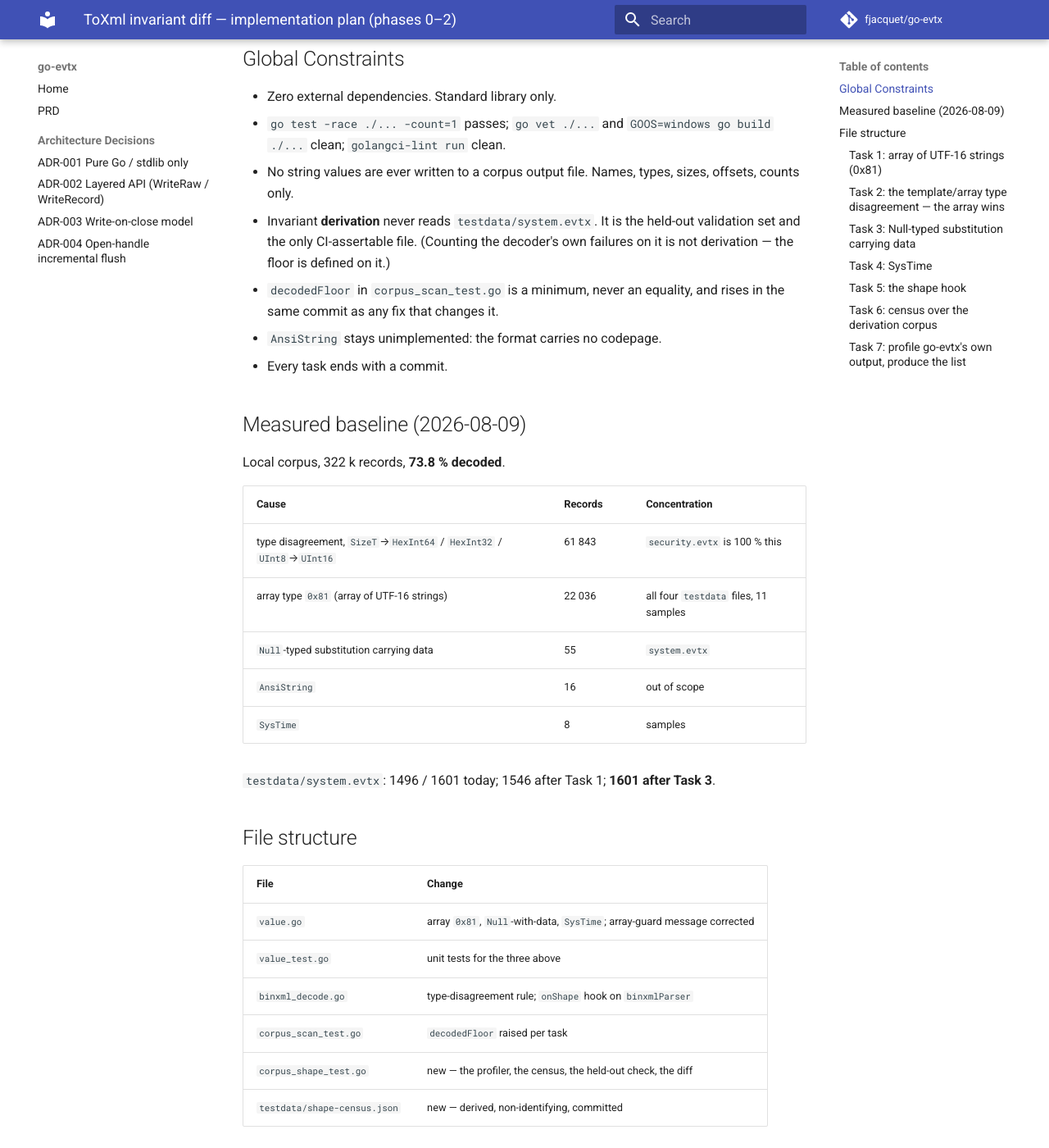
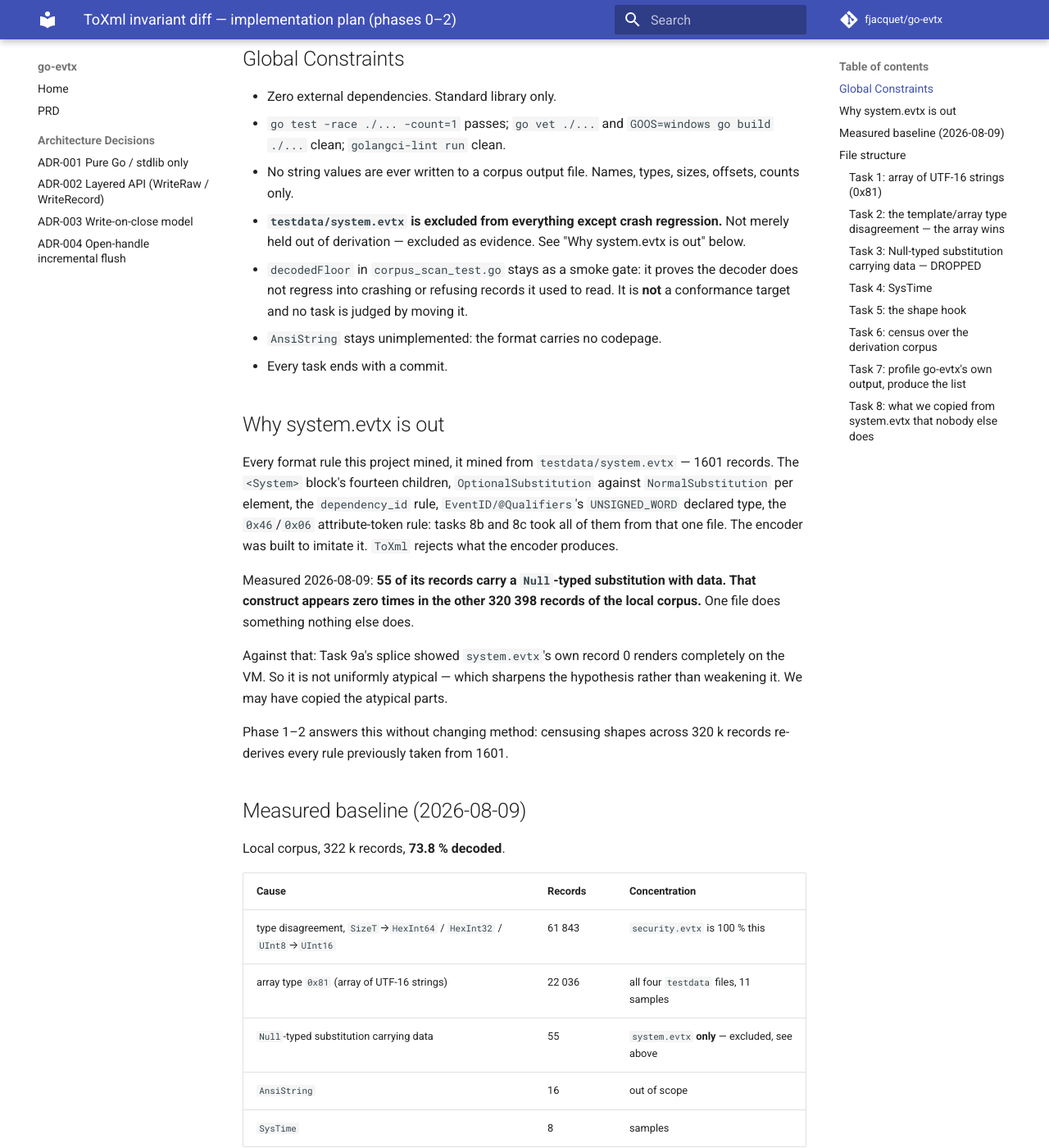
Before and after one commit to fjacquet/go-evtx, an MkDocs documentation site: the page built from docs/superpowers/plans/2026-08-09-toxml-invariant-diff.md, in a window 1280 px wide and 1400 px high, scrolled down 486 px. Shown: the whole window at 82% size. Built offline with MkDocs 1.6.1 and Material for MkDocs 9.7.7, drawn with Linux system fonts in a browser that asks for light colours; comment, search, counter and statistics services are not loaded; some of the changed text lies outside the part shown.

Commit message:
docs: exclude system.evtx as evidence; drop the Null-with-data task, add task 8
Measured: 55 records of testdata/system.evtx carry a Null-typed
substitution with data. That construct appears zero times in the other
320398 records of the local corpus. One file does something nothing else
does — and it is the file every format rule this project mined was mined
from. Tasks 8b and 8c took the <System> block's fourteen children, the
per-element OptionalSubstitution choice, the dependency_id rule,
EventID/@Qualifiers's declared type and the 0x46/0x06 attribute-token
rule from it. The encoder was built to imitate it, and ToXml rejects what
the encoder produces.

Task 9a's splice showed its record 0 renders fine on the VM, so it is not
uniformly atypical. The hypothesis is narrower and better: we copied the
atypical parts.

Consequences: system.evtx drops from held-out validation to excluded as
evidence; decodedFloor stops being a target and becomes a crash-regression
smoke gate; the Null-with-data task is dropped rather than implemented,
because implementing it would teach the decoder a rule sourced from the
one file the plan excludes; and a new task 8 profiles that file against
the census to list exactly what the encoder copied that nobody else does.

Co-Authored-By: Claude Opus 5 <noreply@anthropic.com>
Claude-Session: https://claude.ai/code/session_01V4aa2erUpGicpwi3pPi6Ds

```diff
--- a/docs/superpowers/plans/2026-08-09-toxml-invariant-diff.md
+++ b/docs/superpowers/plans/2026-08-09-toxml-invariant-diff.md
@@ -20,13 +20,34 @@ through it (phase 1–2), then profile go-evtx's own output the same way and dif
   `GOOS=windows go build ./...` clean; `golangci-lint run` clean.
 - No string values are ever written to a corpus output file. Names, types,
   sizes, offsets, counts only.
-- Invariant **derivation** never reads `testdata/system.evtx`. It is the
-  held-out validation set and the only CI-assertable file. (Counting the
-  decoder's own failures on it is not derivation — the floor is defined on it.)
-- `decodedFloor` in `corpus_scan_test.go` is a minimum, never an equality, and
-  rises in the same commit as any fix that changes it.
+- **`testdata/system.evtx` is excluded from everything except crash
+  regression.** Not merely held out of derivation — excluded as evidence. See
+  "Why system.evtx is out" below.
+- `decodedFloor` in `corpus_scan_test.go` stays as a smoke gate: it proves the
+  decoder does not regress into crashing or refusing records it used to read.
+  It is **not** a conformance target and no task is judged by moving it.
 - `AnsiString` stays unimplemented: the format carries no codepage.
 - Every task ends with a commit.
+
+## Why system.evtx is out
+
+Every format rule this project mined, it mined from `testdata/system.evtx` —
+1601 records. The `<System>` block's fourteen children, `OptionalSubstitution`
+against `NormalSubstitution` per element, the `dependency_id` rule,
+`EventID/@Qualifiers`'s `UNSIGNED_WORD` declared type, the `0x46`/`0x06`
+attribute-token rule: tasks 8b and 8c took all of them from that one file. The
+encoder was built to imitate it. `ToXml` rejects what the encoder produces.
+
+Measured 2026-08-09: **55 of its records carry a `Null`-typed substitution with
+data. That construct appears zero times in the other 320 398 records of the
+local corpus.** One file does something nothing else does.
+
+Against that: Task 9a's splice showed `system.evtx`'s own record 0 renders
+completely on the VM. So it is not uniformly atypical — which sharpens the
+hypothesis rather than weakening it. We may have copied the atypical parts.
+
+Phase 1–2 answers this without changing method: censusing shapes across 320 k
+records re-derives every rule previously taken from 1601.
 
 ## Measured baseline (2026-08-09)
 
@@ -36,11 +57,12 @@ Local corpus, 322 k records, **73.8 % decoded**.
 |---|---|---|
 | type disagreement, `SizeT`→`HexInt64` / `HexInt32` / `UInt8`→`UInt16` | 61 843 | `security.evtx` is 100 % this |
 | array type `0x81` (array of UTF-16 strings) | 22 036 | all four `testdata` files, 11 samples |
-| `Null`-typed substitution carrying data | 55 | `system.evtx` |
+| `Null`-typed substitution carrying data | 55 | `system.evtx` **only** — excluded, see above |
 | `AnsiString` | 16 | out of scope |
 | `SysTime` | 8 | samples |
 
-`testdata/system.evtx`: 1496 / 1601 today; 1546 after Task 1; **1601 after Task 3**.
+Derivation corpus — everything above **except** `system.evtx` — is 320 398
+records. Phase 0 targets ≥ 99.99 % of those: everything but `AnsiString`'s 16.
 
 ## File structure
 
@@ -71,10 +93,11 @@ Local corpus, 322 k records, **73.8 % decoded**.
       rejecting every other array type, with the message corrected — the
       current "measured zero occurrences" is false.
 - [ ] Green. Then re-scan the corpus and record the delta.
-- [ ] Raise `decodedFloor` to the measured `system.evtx` count (expected 1546).
+- [ ] Update `decodedFloor` to whatever `system.evtx` now reads — to keep the
+      smoke gate accurate, not because reaching a number is the goal.
 - [ ] Commit.
 
-**Exit criterion:** `app.evtx` goes from 43.85 % to ~100 %; `system.evtx` 1546.
+**Exit criterion:** `app.evtx` goes from 43.85 % to ~100 %.
 
 ---
 
@@ -89,27 +112,25 @@ Local corpus, 322 k records, **73.8 % decoded**.
       mechanism: `SizeT` is a pointer width and the array is what says which.
 - [ ] Sanity-check the values, not just the count: the 61 344 `security.evtx`
       records must decode to plausible `HexInt64` values, not garbage.
-- [ ] Re-scan; raise `decodedFloor` if it moves.
+- [ ] Re-scan; update `decodedFloor` only to keep the smoke gate accurate.
 - [ ] Commit.
 
 **Exit criterion:** `security.evtx` from 66.65 % to ~100 %.
 
 ---
 
-### Task 3: `Null`-typed substitution carrying data
+### Task 3: `Null`-typed substitution carrying data — **DROPPED**
 
-**Files:** `value.go`, `value_test.go`, `corpus_scan_test.go`
+Kept in the plan as a record of the decision, not as work.
 
-- [ ] Measure first: what is in those 55 payloads — length distribution, and
-      whether the bytes look like a value of some other type.
-- [ ] Decide the rule from that evidence and write it in the comment. Default
-      if the bytes carry no signal: `Null` with data is absent, data ignored.
-- [ ] Test, implement, green.
-- [ ] Raise `decodedFloor` to 1601 and change the comment: the floor is no
-      longer below the record count.
-- [ ] Commit.
+The construct occurs in 55 records of `testdata/system.evtx` and in **zero** of
+the other 320 398. Implementing it would teach the decoder a rule sourced from
+the one file this plan has excluded as evidence — the exact mistake the
+exclusion exists to prevent. The decoder keeps rejecting it, and the rejection
+is itself a measurement: it is how the census will flag the construct when
+Task 8 profiles that file's idiosyncrasies.
 
-**Exit criterion:** `testdata/system.evtx` decodes 1601 / 1601.
+Revisit only if the construct turns up outside `system.evtx`.
 
 ---
 
@@ -155,13 +176,13 @@ Local corpus, 322 k records, **73.8 % decoded**.
 - [ ] Walk the derivation corpus — the 278 samples plus untracked
       `security.evtx`, `system2.evtx`, `app.evtx`. **Never `system.evtx`.**
 - [ ] Aggregate shape → count; write `testdata/shape-census.json`.
-- [ ] Held-out check: every shape the census records as unseen must also be
-      unseen in `system.evtx`. A hit invalidates the rule and gets reported.
-- [ ] Frozen-counter test on `system.evtx` — asserts the instrument works, not
-      what it learned.
+- [ ] Frozen-counter test on `system.evtx` — the only tracked file, so the only
+      one CI can run the profiler against. It asserts the *instrument* works;
+      it asserts nothing about the format.
 - [ ] Commit the census.
 
-**Exit criterion:** census written; held-out check clean or its misses named.
+**Exit criterion:** census written over 320 398 records, `system.evtx`
+contributing none of them.
 
 ---
 
@@ -176,6 +197,26 @@ Local corpus, 322 k records, **73.8 % decoded**.
       the analysis to `docs/evtx-format-notes.md`.
 - [ ] Commit.
 
-**Exit criterion:** the candidate list exists. Phase 3 — fix, reprofile, and
-the single VM run when the list is empty — is driven inline and is not part of
-this plan.
+**Exit criterion:** the candidate list exists.
+
+---
+
+### Task 8: what we copied from system.evtx that nobody else does
+
+The encoder was built to imitate one file. This task measures how far that went.
+
+- [ ] Profile `testdata/system.evtx` through the same hook and diff it against
+      the census: every shape it emits that the other 320 398 records never do.
+- [ ] Cross-reference each hit against `binxml.go`: does the encoder reproduce
+      it? The `Null`-with-data construct (55 records) is the known member of
+      this set; tasks 8b and 8c's `<System>` decisions are the ones to check.
+- [ ] Anything the encoder copied and the corpus contradicts joins Task 7's
+      candidate list, ranked above the rest — it is a rule we adopted from a
+      sample of one.
+- [ ] Write the finding to `docs/evtx-format-notes.md`. Commit.
+
+**Exit criterion:** every encoder choice traceable to `system.evtx` is either
+confirmed by 320 398 records or on the candidate list.
+
+Phase 3 — fix, reprofile, and the single VM run when the list is empty — is
+driven inline and is not part of this plan.
--- a/docs/superpowers/specs/2026-08-09-toxml-invariant-diff-design.md
+++ b/docs/superpowers/specs/2026-08-09-toxml-invariant-diff-design.md
@@ -67,13 +67,22 @@ Three roles, and a file may hold only one.
 
 | Role | Files | Use |
 |---|---|---|
-| **Derivation** | the 278 `EVTX-ATTACK-SAMPLES` files, plus local untracked `security.evtx` (1985 chunks, 3.2), `system2.evtx`, `app.evtx` | mine invariants; never asserted on |
-| **Held-out validation** | `testdata/system.evtx` | a shape absent from the derivation corpus must also be absent here; if it appears, the rule is false |
-| **CI** | `testdata/system.evtx` | the only tracked file, so the only assertable one |
+| **Derivation** | the 278 `EVTX-ATTACK-SAMPLES` files, plus local untracked `security.evtx` (1985 chunks, 3.2), `system2.evtx`, `app.evtx` — 320 398 records | mine invariants; never asserted on |
+| **Suspect** | `testdata/system.evtx` | excluded as evidence; profiled separately to find what the encoder copied from it |
+| **CI** | `testdata/system.evtx` | the only tracked file; a crash-regression smoke gate, not a conformance target |
 
-Deriving from the same file CI asserts on makes the assertion circular — it
-could no longer detect that the derivation was wrong. Holding `system.evtx`
-out costs nothing and buys an independent check.
+**Amended 2026-08-09, after the plan's baseline scan.** `system.evtx` began as
+the held-out validation set. It is now excluded as evidence altogether.
+Measured: 55 of its records carry a `Null`-typed substitution with data, a
+construct appearing zero times in the other 320 398 records. Every format rule
+this project mined it mined from that one file — the `<System>` block's
+fourteen children, the per-element `OptionalSubstitution` choice, the
+`dependency_id` rule, `EventID/@Qualifiers`'s declared type, the `0x46`/`0x06`
+attribute-token rule — so the encoder was built to imitate it, and `ToXml`
+rejects what the encoder produces. Task 9a's splice showed its record 0 renders
+fine, so it is not uniformly atypical; the working hypothesis is that we copied
+the atypical parts. Censusing 320 398 records re-derives every rule previously
+taken from 1601.
 
 No string values leave the corpus. Real logs carry account names, SIDs,
 machine names and IP addresses, and this output is quoted in `docs/`.
```
